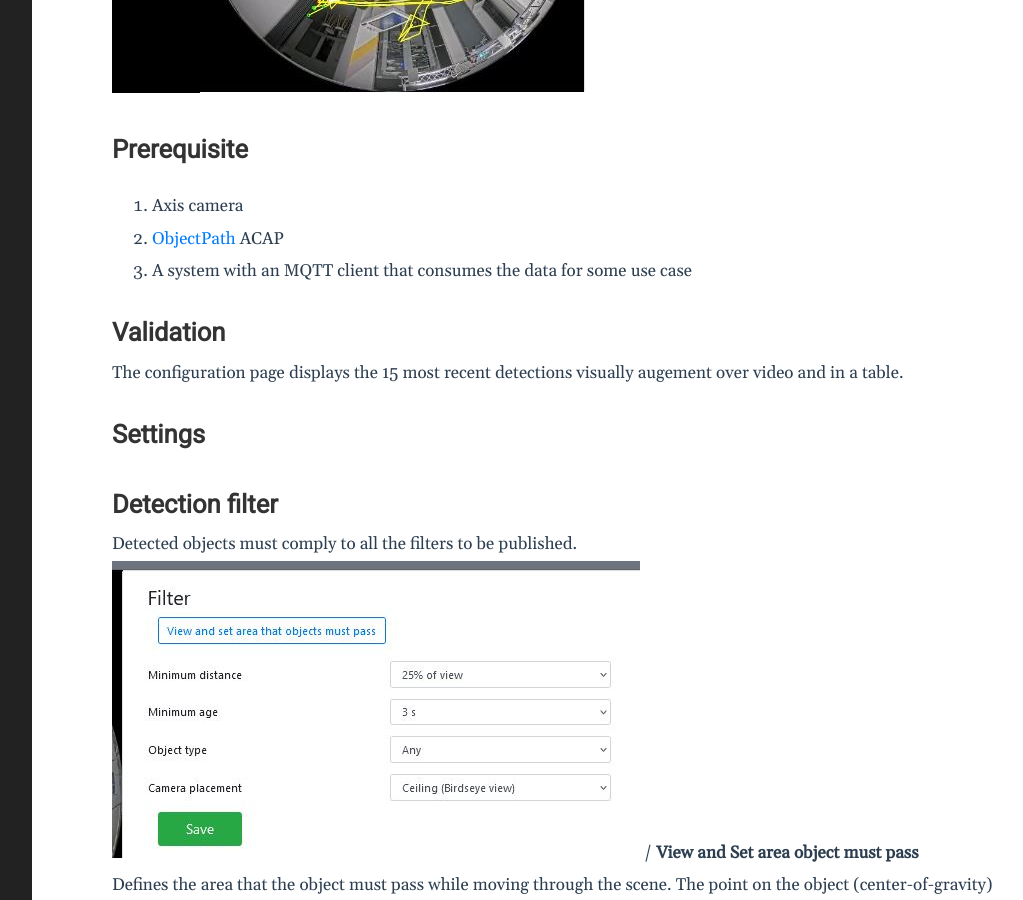
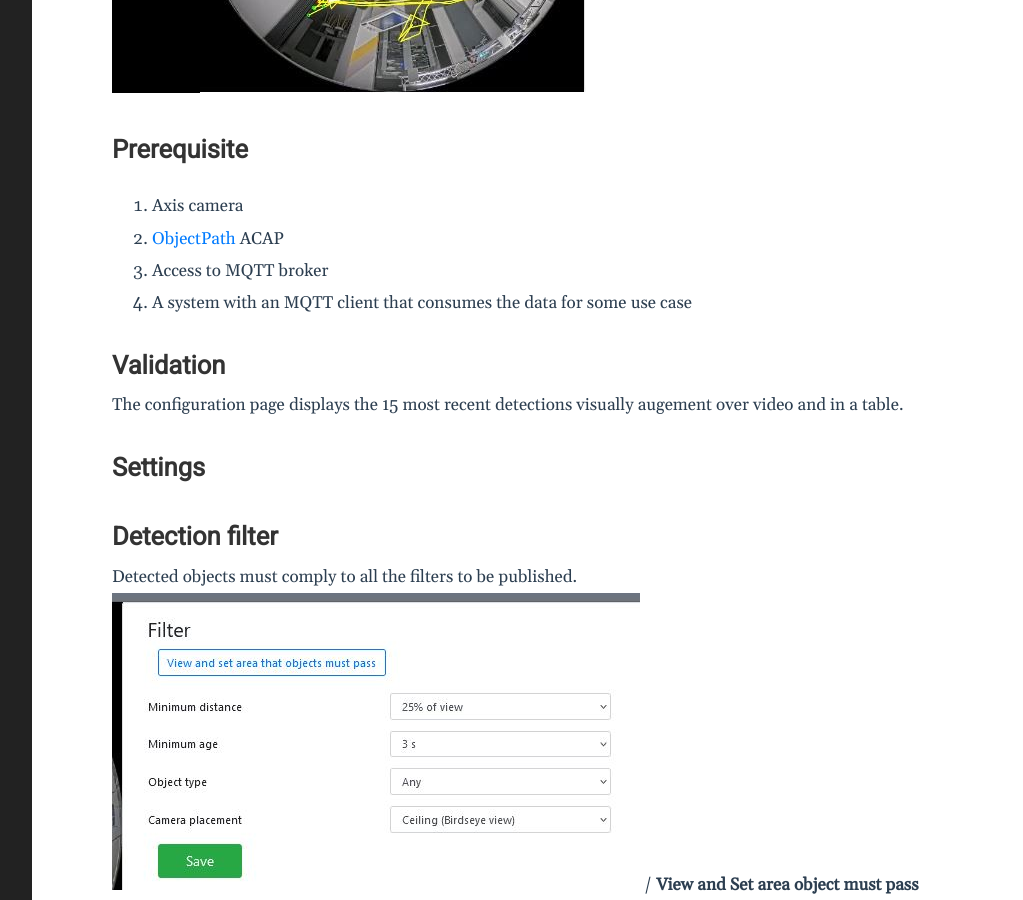
Before and after one commit to pandosme/pandosme.github.io, a Jekyll site: the page built from docs/_posts/2022-10-04-objectpath.md, in a window 1280 px wide and 900 px high, scrolled down 723 px. Shown: the whole window, without its empty margins (188-1211 px from the left). Built offline with Jekyll 4.4.1, drawn with Linux system fonts in a browser that asks for light colours.

Commit message:
Update 2022-10-04-objectpath.md

```diff
--- a/docs/_posts/2022-10-04-objectpath.md
+++ b/docs/_posts/2022-10-04-objectpath.md
@@ -15,7 +15,8 @@ Examples of use cases:
 # Prerequisite
 1. Axis camera
 2. [ObjectPath](https://api.aintegration.team/acap/objectpath?source=pages) ACAP
-3. A system with an MQTT client that consumes the data for some use case
+3. Access to MQTT broker
+4. A system with an MQTT client that consumes the data for some use case
 
 # Validation
 The configuration page displays the 15 most recent detections visually augement over video and in a table.
```
